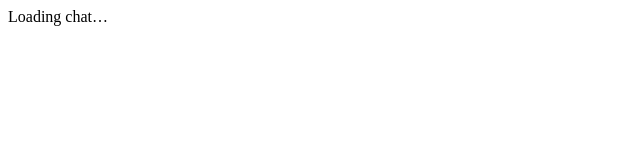
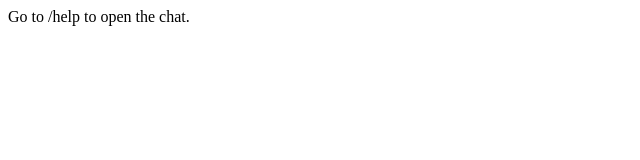
Before and after one commit to adminLTI/chatbase, a Next.js app: page / in a window 1280 px wide. Before the commit this address had no page. Shown: the top 160 px of the page, without its empty margins (0-640 px from the left). Built offline with nearby package versions, Linux system fonts and the light colour scheme.

Commit message:
Update index.js

```diff
--- a/pages/index.js
+++ b/pages/index.js
@@ -1,12 +1,3 @@
-import { useEffect } from "react";
-import { useRouter } from "next/router";
-
 export default function Home() {
-  const router = useRouter();
-
-  useEffect(() => {
-    router.replace("/help");
-  }, [router]);
-
-  return <div>Loading chat…</div>;
+  return <div>Go to /help to open the chat.</div>;
 }
```
